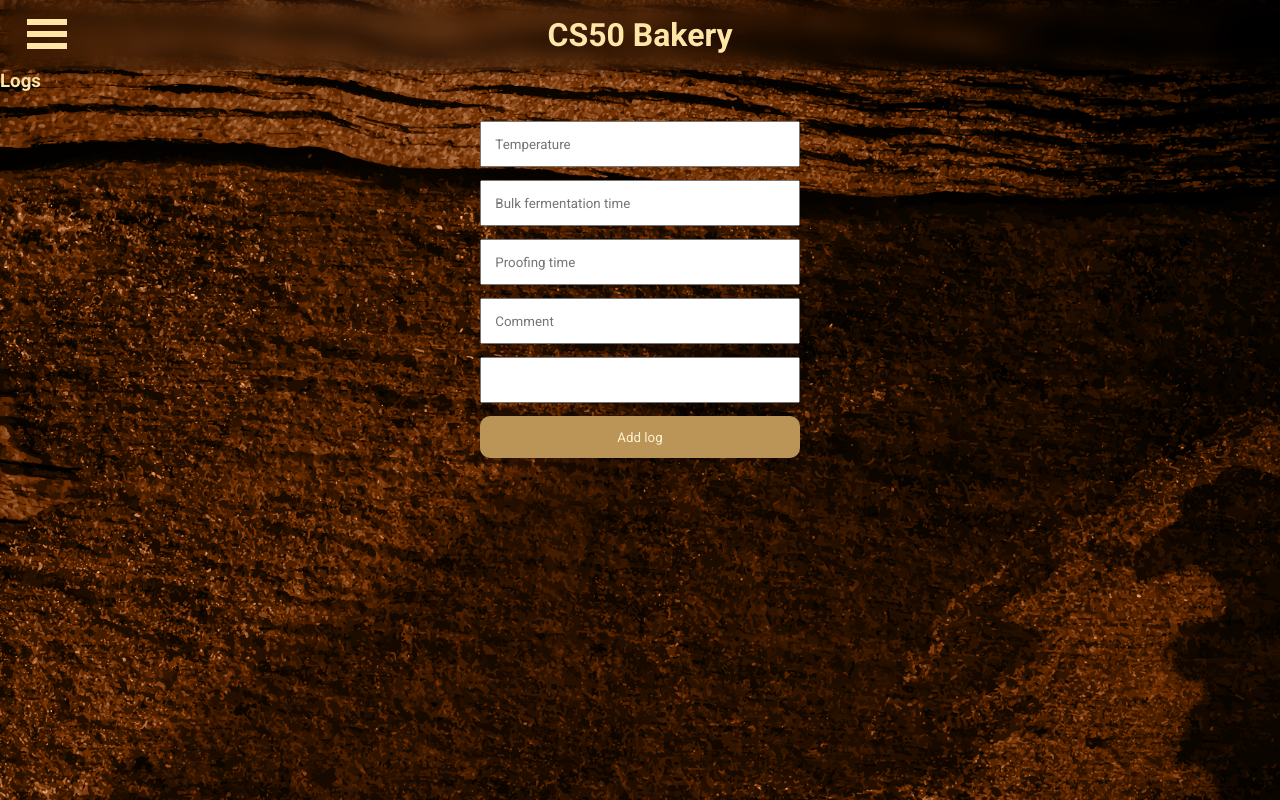
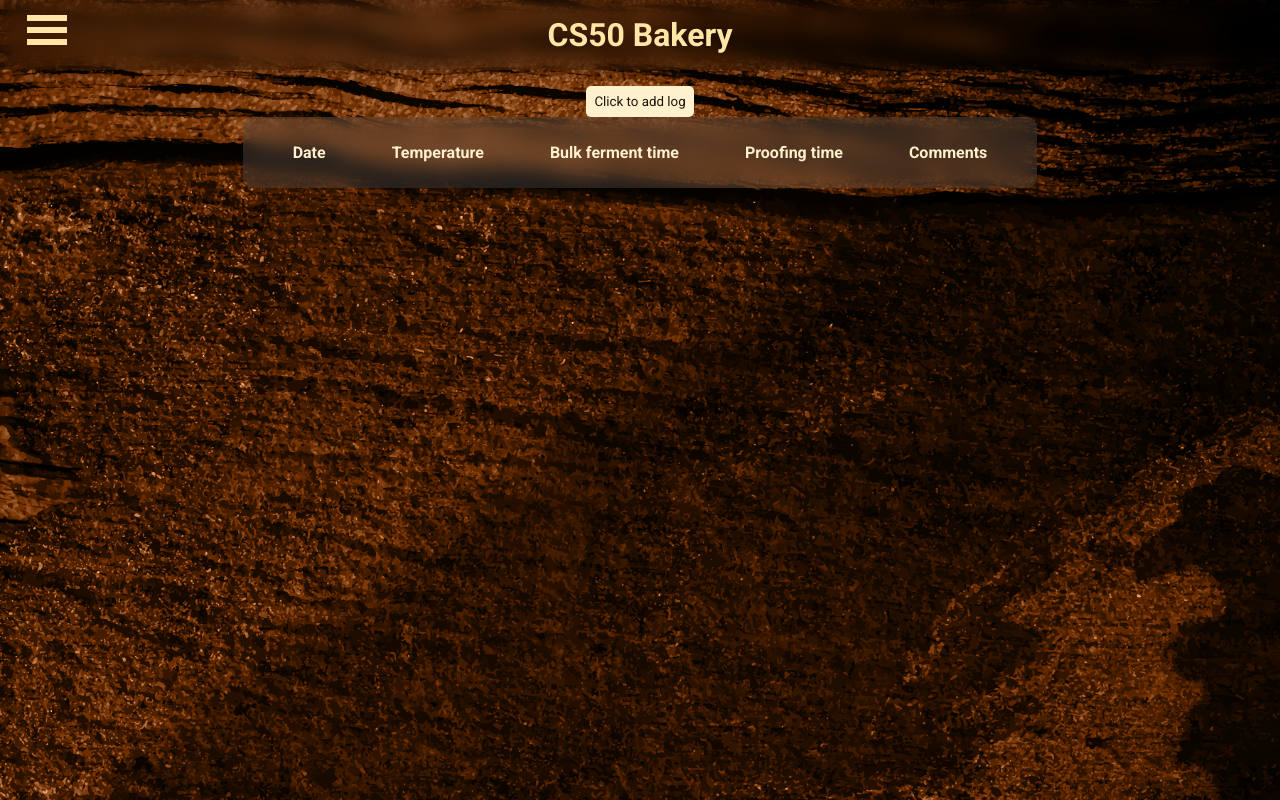
Before and after one commit to ahorguelin/cs50_final_project, a Flask app: page /recipe_logs in a window 1280 px wide. Run offline with Flask 2, Linux system fonts and the light colour scheme; lists and menus that the app fills with data are empty.

Commit message:
Front end for logs. Ready for "release".

```diff
--- a/app.py
+++ b/app.py
@@ -114,8 +114,6 @@
 
         return render_template("adapt.html", recipe_info = recipe_info, recipes_ingredients = bread_calculator(recipe_id, 'ingredients'), baker_per = bread_calculator(recipe_id, 'baker_per'), total_flour = bread_calculator(recipe_id, 'total_flour'), total_weight = bread_calculator(recipe_id, 'dough_weight'), adapted_recipe = adapted_recipe, new_total_weight = round(new_total_weight))
 
-
-
 #delete recipe logic
 @app.route("/delete", methods=["GET", "POST"])
 def delete_recipe():
@@ -127,23 +125,35 @@
         #delete recipe
         c.execute("DELETE FROM recipes WHERE id = ?", (recipe_id,))
         c.execute("DELETE FROM recipe_ingredients WHERE recipe_id =?", (recipe_id,))
+        c.execute("DELETE FROM recipes  _logs WHERE recipe_id =?", (recipe_id,))
         #commit removing the recipe and ingredients from db, inform the user
         conn.commit()
         flash("Recipe was deleted successfully", "info")
         return redirect("/")
 
+#view general logs logic
+@app.route('/logs')
+def logs():
+    user_id = session['user_id']
+    recipe_logs = c.execute("""SELECT r.name as name, * FROM recipes_logs rl
+    INNER JOIN recipes r on r.id = rl.recipe_id
+    INNER JOIN users u on u.id = r.user_id
+    WHERE u.id = ? ORDER BY date DESC""",
+    (user_id,)).fetchall()
+    log_count = len(recipe_logs)
+    return render_template('user_logs.html', recipe_logs = recipe_logs, log_count = log_count)
 
-#view logs logic
+#view recipe logs logic
 @app.route("/recipe_logs", methods=["GET","POST"])
 def view_logs():
     if request.method != 'POST':
         return render_template('recipe_logs.html')
     else:
-        user_id = session['user_id']
         recipe_id = request.form['recipe_id']
         recipe_info = c.execute("SELECT r.id, r.name as recipe_name, r.description FROM recipes r WHERE r.id = ?;", (recipe_id,)).fetchone()
-        recipe_logs = c.execute("SELECT * FROM recipes_logs WHERE recipe_id = ? ORDER BY date ASC", (recipe_id,))
-        return render_template('recipe_logs.html', recipe_logs = recipe_logs, recipe_info = recipe_info)
+        recipe_logs = c.execute("SELECT * FROM recipes_logs WHERE recipe_id = ? ORDER BY date DESC", (recipe_id,)).fetchall()
+        log_count = len(recipe_logs)
+        return render_template('recipe_logs.html', recipe_logs = recipe_logs, recipe_info = recipe_info, log_count = log_count)
 
 #add log
 @app.route('/add_logs', methods=['GET', 'POST'])
--- a/static/script.js
+++ b/static/script.js
@@ -2,25 +2,24 @@
     let nav = document.querySelector('.navbar');
     let hamburger = document.querySelector('#hamburger');
     let iconTop = document.querySelector('.icon-bar');
-    let iconMid = document.querySelector('.middle')
-    let iconBot = document.querySelector('.bottom')
+    let iconMid = document.querySelector('.middle');
+    let iconBot = document.querySelector('.bottom');
     hamburger.addEventListener('click', function(){
         if (nav.classList.contains("show-menu")){
             nav.classList.remove("show-menu");
-            iconTop.classList.remove('animated')
-            iconMid.classList.remove('animated')
-            iconBot.classList.remove('animated')
+            iconTop.classList.remove('animated');
+            iconMid.classList.remove('animated');
+            iconBot.classList.remove('animated');
         }
         else{
             nav.classList.add("show-menu");
-            iconTop.classList.add('animated')
-            iconMid.classList.add('animated')
-            iconBot.classList.add('animated')
+            iconTop.classList.add('animated');
+            iconMid.classList.add('animated');
+            iconBot.classList.add('animated');
         }
     })
 
-
-
+    if (document.querySelector('#add-ingredient')){
         let btnAdd = document.querySelector('#add-ingredient');
         btnAdd.addEventListener('click', function(){
             //select the multiple choices
@@ -30,12 +29,15 @@
             let ingredient_id = choice.options[choice.selectedIndex].value;
             let ingredient_name = choice.options[choice.selectedIndex].text;
             let newInput;
-        let placeholder = document.querySelector('#inputs-placeholder')
+            let placeholder = document.querySelector('#inputs-placeholder');
 
-        //create parent div
+            //create parent div for label input & button
             newDiv = document.createElement('div');
-        newDiv.setAttribute('id', `div-ingredient-${ingredient_id}`)
-        newDiv.setAttribute('class', 'input')
+            newDiv.setAttribute('id', `div-ingredient-${ingredient_id}`);
+            newDiv.setAttribute('class', 'input');
+
+            //create div that will contain input & btn together
+            dataDiv = document.createElement('div');
 
             //create the label
             newLabel = document.createElement('label');
@@ -49,47 +51,62 @@
             newInput.setAttribute('type', 'number');
             newInput.setAttribute('step', '0.1');
             newInput.setAttribute('min', '0');
-        newInput.setAttribute('placeholder', 'Weight in gramms');
+            newInput.setAttribute('placeholder', 'Gramms');
             newInput.setAttribute('name', ingredient_id);
 
-        //add input and label
+            //create a button with necessary info next to it
+            newBtn = document.createElement('button');
+            newBtn.setAttribute('class', 'rmv-ingredient');
+            newBtn.setAttribute('type', 'button');
+            newBtn.setAttribute('name', ingredient_name);
+            newBtn.setAttribute('data-ingredient-id', ingredient_id);
+            newBtn.innerHTML = "X";
+
+            //add input, label and btn
+            dataDiv.appendChild(newInput);
+            dataDiv.appendChild(newBtn);
             newDiv.appendChild(newLabel);
-        newDiv.appendChild(newInput);
+            newDiv.appendChild(dataDiv);
             placeholder.appendChild(newDiv);
 
             //remove the chosen input from the list
-        document.querySelector(`[value="${ingredient_id}"]`).remove()
+            document.querySelector(`[value="${ingredient_id}"]`).remove();
             //add deleted choice to removable ingredients
-        let addedChoice = document.querySelector('#added-ingredient');
-        newOption = document.createElement('option');
-        newOption.setAttribute('value', ingredient_id)
-        newOption.innerHTML = ingredient_name
-        addedChoice.appendChild(newOption)
         })
+    }
 
-    let btnRmv = document.querySelector('#rmv-ingredient');
-    btnRmv.addEventListener('click', function(){
-        //get the necessary info
-        let choice = document.querySelector('#added-ingredient');
-        let ingredient_id = choice.options[choice.selectedIndex].value;
-        let ingredient_name = choice.options[choice.selectedIndex].text;
+    //Targeting body allows us to add event listener to elements created dynamically
+    document.querySelector('body').addEventListener('click', function(event) {
+        if (event.target.classList == 'rmv-ingredient'){
+            //get the btn info
+            let ingredientId = event.target.dataset['ingredientId'];
+            let ingredientName = event.target.name;
 
-        //grab the div to be deleted based on user input
-        rmvInput = document.querySelector(`#div-ingredient-${ingredient_id}`);
+            //remove div
+            rmvInput = document.querySelector(`#div-ingredient-${ingredientId}`);
             rmvInput.remove();
 
-        //remove the choice from the option
-        document.querySelector(`[value="${ingredient_id}"]`).remove()
-
-        //create the deleted option to be added back on usable ingredients
+            //add option back
             newOption = document.createElement('option');
-        newOption.setAttribute('value', ingredient_id)
-        newOption.innerHTML = ingredient_name
+            newOption.setAttribute('value', ingredientId);
+            newOption.innerHTML = ingredientName;
 
             //add the deleted option back to possibilites
             let deletedChoice = document.querySelector('#ingredient');
-        deletedChoice.appendChild(newOption)
-
+            deletedChoice.appendChild(newOption);
+        }
     })
 
+    if (document.querySelector('.collapsible')){
+        let btn = document.querySelector('.collapsible');
+        btn.addEventListener('click', function() {
+            let div = document.querySelector('.collapsible-div');
+            if (div.style.maxHeight){
+                div.style.maxHeight = null;
+            }
+            else{
+                div.style.maxHeight = div.scrollHeight +"px";
+            }
         })
+    }
+})
--- a/static/style.css
+++ b/static/style.css
@@ -21,13 +21,12 @@
 
 /*menu*/
 .background-img{
+    background-image: url('/static/images/rm187-adj-24.jpg');
     background-color: var(--caramel);
-    background-image: url('/static/images/rm187-adj-24.jpg');
     background-size:cover;
     min-height: 100vh;
     background-repeat: repeat-y;
     background-blend-mode:luminosity;
-    position: absolute;
 }
 
 #hamburger{
@@ -52,7 +51,7 @@
     display: block;
     width: 3em;
     height: 6px;
-    margin: 6px 0;
+    margin-bottom: 6px;
     background-color: var(--beige);
 }
 
@@ -77,7 +76,7 @@
 }
 
 .navbar{
-    z-index: 998;
+    z-index: 2;
     height: 100vh;
     width: 100vw;
     position: absolute;
@@ -110,6 +109,7 @@
 a{
     text-decoration: none;
     color: var(--beige);
+    transition: 0.5s;
 }
 
 a:hover{
@@ -118,9 +118,8 @@
 
 header{
     width: 100vw;
-    position: sticky;
+    padding: 1rem 0;
     text-align: center;
-    padding: 1em 0;
     background:rgba(0, 0, 0, 0.301);
     backdrop-filter: blur(10px);
     box-shadow: 10px 5px 10px rgba(0, 0, 0, 0.212);
@@ -128,6 +127,19 @@
 
 h1, h2, h3{
     color: var(--beige);
+    text-align: center;
+}
+
+.title-info{
+    margin: auto;
+    margin-top: 1rem;
+}
+
+.title-glass{
+    background:rgba(0, 0, 0, 0.301);
+    backdrop-filter: blur(10px);
+    box-shadow: 10px 5px 10px rgba(0, 0, 0, 0.212);
+    max-width: max-content;
 }
 
 /* Register & login style */
@@ -143,7 +155,7 @@
     padding-top: 1em;
 }
 
-.general-form input{
+input{
     width: 100%;
     display: block;
     margin: 1em 0;
@@ -153,12 +165,31 @@
     box-sizing: border-box;
 }
 
+input:focus{
+    outline: none;
+    box-shadow: 1px 0px 10px var(--beige);
+    border-radius: 10px;
+}
+
 input::-webkit-outer-spin-button, input::-webkit-inner-spin-button {
   -webkit-appearance: none;
   margin: 0;
 }
 
+input[type=text]{
+    color: var(--brown);
+    font-weight: 600;
+    background-color: var(--off-white);
+    border: none;
+    border-radius: 5px;
+}
+
 input[type=number]{
+    color: var(--brown);
+    font-weight: 600;
+    background-color: var(--off-white);
+    border: none;
+    border-radius: 5px;
     -moz-appearance: textfield;
     appearance: textfield;
 }
@@ -178,17 +209,54 @@
 
 /* Dynamic for styling */
 .input{
-    display: flex;
-    justify-content: space-between;
+    display: grid;
+    grid-template-columns: 1fr 1fr;
     align-items: center;
-    margin: 1em 0;
+
 }
 
 .dynamic-input{
     display: inline;
-    width: 45%;
-    padding: 0.5em;
-    margin: 0;
+    width: 70%;
+}
+
+label{
+    color: var(--beige);
+    font-size: 1rem;
+    text-align: left;
+}
+
+button{
+    padding: 0.5rem;
+    background-color: var(--off-white);
+    border: none;
+    border-radius: 5px;
+    color: var(--brown);
+    transition: 0.1s;
+}
+
+button:hover{
+    background-color: var(--caramel);
+    color: var(--off-white);
+}
+
+select{
+    padding: 0 0.5rem;
+    text-align: center;
+    background-color: var(--off-white);
+    border: none;
+    border-radius: 5px;
+    color: var(--brown);
+    transition: 0.1s;
+}
+
+.rmv-ingredient{
+    margin-left:10px;
+    border-radius: 40%;
+}
+
+.rmv-ingredient:hover{
+    background-color: var(--red);
 }
 
 /* action form styling */
@@ -204,6 +272,7 @@
 /* user recipes styling */
 .flex{
     display: flex;
+    padding-top: 2rem;
     justify-content: center;
     flex-wrap: wrap;
     align-items: stretch;
@@ -258,21 +327,81 @@
 
 /* Alerts style */
 .flash_message_container{
-    padding-top: 2em;
     text-align: center;
 }
 
 .success{
-    color: #53dd91;
+    text-align: center;
+    color: var(--caramel);
+    background-color: var(--off-white);
     font-weight: 600;
 }
 
 .warning{
-    color: #FFB5A7;
+    text-align: center;
+    color: var(--red);
+    background-color: var(--off-white);
     font-weight: 600;
 }
 
+/* Logs styling */
+.collapsible{
+    padding: 0.5rem;
+}
+
+.collapsible-div{
+    max-height: 0;
+    overflow: hidden;
+    transition: max-height 0.2s ease-out;
+}
+
+
+
+
+/*logs table*/
+table{
+    margin: auto;
+    padding: 1rem;
+    color: var(--off-white);
+    border: none;
+    border-radius: 10px;
+    background:rgba(92, 92, 92, 0.301);
+    backdrop-filter: blur(10px);
+}
+
+th{
+    padding:  0.5rem 2rem;
+    text-align: left;
+}
+
+td{
+    padding:  0.5rem 2rem;
+    text-align: left;
+}
+
+
+/* animations & media queries */
 @keyframes ease-right {
     from {transform: translateX(-30px);}
     to {transform: translateX(0);}
 }
+
+@media screen and (max-width: 375px) {
+    .title{
+        font-size: 1.5rem;
+    }
+    #hamburger{
+        width: 2rem;
+        height: 2rem;
+        left: 1rem;
+    }
+
+    .icon-bar{
+        width: 2rem;
+        height: 5px;
+        margin: 6px 0;
+        background-color: var(--beige);
+    }
+
+
+}
--- a/templates/bread_engine.html
+++ b/templates/bread_engine.html
@@ -14,15 +14,15 @@
         <form class="general-form" action="/bread_engine" method="post" id="ingredient-form">
             <input type="text" name="name" autocomplete="off" autofocus placeholder="Recipe Name" value="{{ recipe if recipe }}"/>
             <input type="text" name="description" autocomplete="off" placeholder="Recipe description" value ="{{ description if description }}">
+            <div class="ingredients">
                 <button id="add-ingredient" type="button">Add ingredient</button>
                 <select name="ingredient" id="ingredient">
                     {% for ingredient in ingredients %}
                         <option value="{{ ingredient['id'] }}">{{ ingredient['name'] }}</option>
                     {% endfor %}
                 </select>
+            </div>
             <div id="inputs-placeholder"></div>
-            <select name="ingredient" id="added-ingredient"></select>
-            <button id="rmv-ingredient" type="button">Remove ingredient</button>
             <input type="submit" value="Add Recipe">
         </form>
     </div>
--- a/templates/layout.html
+++ b/templates/layout.html
@@ -24,7 +24,7 @@
             <ul>
                 <li><a href="/">Home</a></li>
                 <li><a href="/bread_engine">Bread-Engine</a></li>
-                <li><a href="#">Logs</a></li>
+                <li><a href="/logs">Logs</a></li>
                 <li><a href="/logout">Log-out</a></li>
             </ul>
         </div>
--- a/templates/recipe_logs.html
+++ b/templates/recipe_logs.html
@@ -8,9 +8,14 @@
         {% endfor %}
     {% endif %}
     {% endwith %}
-    <h2>{{ recipe_info['recipe_name'] if recipe_info }}</h2>
+
+    <div class="form-container">
+        <div>
+            <h2 class="title-info">{{ recipe_info['recipe_name'] if recipe_info }}</h2>
             <h2>{{ recipe_info['description'] if recipe_info }}</h2>
-    <h3>Logs</h3>
+        </div>
+        <button class="collapsible" type="button">Click to add log</button>
+        <div class="collapsible-div">
             <form class="general-form" action="/add_logs" method="post">
                 <input type="number" min="0" step="0.1" name="temperature" placeholder="Temperature">
                 <input type="number" min="0" step="0.1" name="bf_time" placeholder="Bulk fermentation time">
@@ -19,13 +24,38 @@
                 <input type="number" class="input-hidden" name="recipe_id" value="{{ recipe_info["id"] if recipe_info }}">
                 <input type="submit" value="Add log">
             </form>
-    {% if recipe_logs %}
+        </div>
+    </div>
+    {% if log_count != 0 %}
+    <table>
+        <thead>
+            <th>Date</th>
+            <th>Temperature</th>
+            <th>Bulk ferment time</th>
+            <th>Proofing time</th>
+            <th>Comments</th>
+        </thead>
             {% for logs in recipe_logs %}
+            <tr>
+                <td>
                     <p>{{ logs['date'] }}</p>
+                </td>
+                <td>
                     <p>{{ logs['temperature'] }}</p>
+                </td>
+                <td>
                     <p>{{ logs['bf_time'] }}</p>
+                </td>
+                <td>
                     <p>{{ logs['proof_time'] }}</p>
+                </td>
+                <td>
                     <p>{{ logs['comment'] }}</p>
+                </td>
+            </tr>
             {% endfor %}
+    </table>
+    {% else %}
+    <h2 class="title-info">No logs yet</h2>
     {% endif %}
 {% endblock %}
```
Also changed, not shown: templates/baker_per.html (+7 -9 lines), templates/user_logs.html (added, +29 -0 lines), bakery.db. Lines whose indentation alone changed are shown as unchanged.
